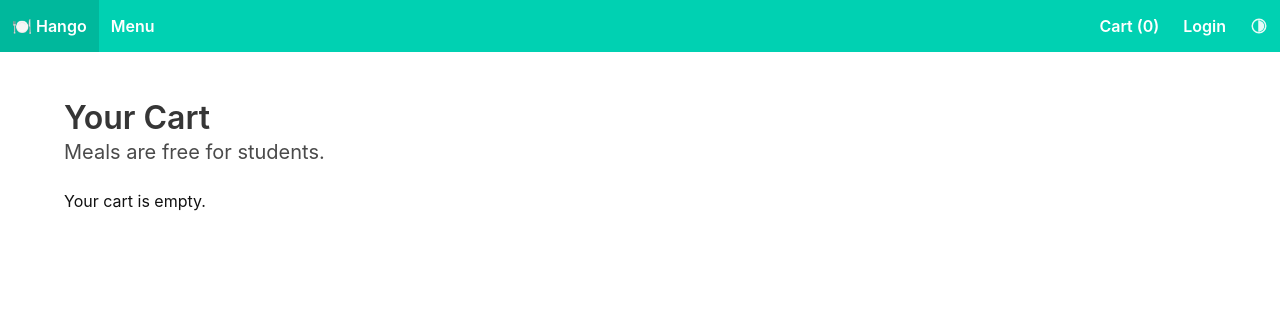
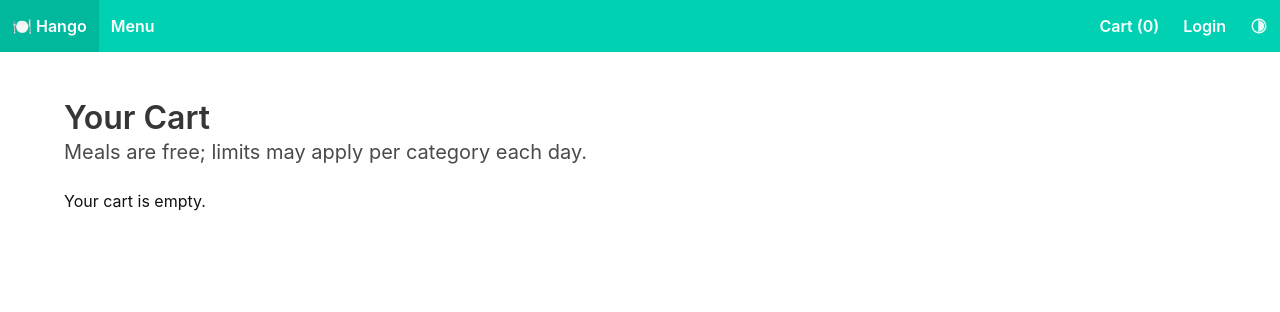
Before and after one commit to cotimacapa/hango, a Django app: page /orders/cart/ in a window 1280 px wide. Shown: the top 312 px of the page. Run offline with Django 5.2, Linux system fonts and the light colour scheme.

Commit message:
Limits, quotas added

```diff
--- a/apps/orders/views.py
+++ b/apps/orders/views.py
@@ -1,3 +1,5 @@
+from collections import Counter
+import datetime
 from django.contrib.auth.decorators import login_required
 from django.shortcuts import render, redirect, get_object_or_404
 from django.contrib import messages
@@ -10,20 +12,59 @@ from .forms import CheckoutForm
 def _cart_items(request):
     cart = request.session.get('cart', {})
     item_ids = [int(k) for k in cart.keys()]
-    items = Item.objects.filter(id__in=item_ids)
+    items = Item.objects.filter(id__in=item_ids).select_related("category")
     lines = []
     for it in items:
         qty = cart.get(str(it.id), 0)
         lines.append({"item": it, "qty": qty})
     return lines
 
+def _user_counts_today(user):
+    """Counts items by category for all non-canceled orders created today."""
+    counts = Counter()
+    if not user.is_authenticated:
+        return counts
+    start = timezone.localdate()
+    start_dt = timezone.make_aware(datetime.datetime.combine(start, datetime.time.min))
+    end_dt = timezone.make_aware(datetime.datetime.combine(start, datetime.time.max))
+    qs = OrderItem.objects.select_related("item__category").filter(
+        order__user=user,
+        order__created_at__range=(start_dt, end_dt)
+    ).exclude(order__status="canceled")
+    for oi in qs:
+        cat = getattr(getattr(oi.item, "category", None), "slug", None)
+        if cat:
+            counts[cat] += oi.qty
+    return counts
+
+def _cart_counts(cart):
+    """Counts items by category in the current cart."""
+    counts = Counter()
+    item_ids = [int(k) for k in cart.keys()]
+    for it in Item.objects.filter(id__in=item_ids).select_related("category"):
+        if it.category:
+            counts[it.category.slug] += cart.get(str(it.id), 0)
+    return counts
+
 def view_cart(request):
     lines = _cart_items(request)
     return render(request, 'orders/cart.html', {"lines": lines})
 
 def add(request, pk):
-    get_object_or_404(Item, pk=pk, is_active=True)
+    item = get_object_or_404(Item, pk=pk, is_active=True)
     cart = request.session.get('cart', {})
+    # If we know the user and the item has a quota, check before adding
+    if request.user.is_authenticated and item.category and item.category.daily_quota:
+        current = _user_counts_today(request.user) + _cart_counts(cart)
+        used = current[item.category.slug]
+        if used + 1 > item.category.daily_quota:
+            messages.warning(
+                request,
+                f"Daily limit reached for {item.category.name} "
+                f"({item.category.daily_quota} per day)."
+            )
+            return redirect('orders:cart')
+
     cart[str(pk)] = cart.get(str(pk), 0) + 1
     request.session['cart'] = cart
     messages.success(request, "Item added to cart.")
@@ -43,6 +84,29 @@ def checkout(request):
     if not lines:
         messages.warning(request, "Your cart is empty.")
         return redirect('menu:list')
+
+    # Final server-side enforcement (covers guests who add before logging in)
+    cart = request.session.get('cart', {})
+    have = _user_counts_today(request.user)
+    need = _cart_counts(cart)
+
+    # Look up quotas for categories present in cart
+    from apps.menu.models import Category  # local import to avoid circulars
+    quotas = {c.slug: c.daily_quota for c in Category.objects.all() if c.daily_quota}
+
+    violations = []
+    for slug, qty in need.items():
+        quota = quotas.get(slug)
+        if quota and (have.get(slug, 0) + qty) > quota:
+            violations.append((slug, quota, have.get(slug, 0), qty))
+
+    if violations:
+        msg_lines = []
+        for slug, quota, already, adding in violations:
+            msg_lines.append(f"{slug.replace('-', ' ').title()}: limit {quota}/day "
+                             f"(you already have {already} today, trying to add {adding}).")
+        messages.error(request, "Daily limits exceeded:\n" + "\n".join(msg_lines))
+        return redirect('orders:cart')
 
     if request.method == 'POST':
         form = CheckoutForm(request.POST)
--- a/templates/orders/cart.html
+++ b/templates/orders/cart.html
@@ -2,7 +2,7 @@
 {% block title %}Cart - Hango{% endblock %}
 {% block content %}
 <h1 class="title">Your Cart</h1>
-<p class="subtitle">Meals are free for students.</p>
+<p class="subtitle">Meals are free; limits may apply per category each day.</p>
 {% if lines %}
 <table class="table is-fullwidth">
   <thead>
@@ -11,7 +11,12 @@
   <tbody>
   {% for l in lines %}
     <tr>
-      <td>{{ l.item.name }}</td>
+      <td>
+        {{ l.item.name }}
+        {% if l.item.category %}
+          <span class="tag is-light is-small ml-2">{{ l.item.category.name }}</span>
+        {% endif %}
+      </td>
       <td>{{ l.qty }}</td>
       <td class="has-text-right">
         <a class="button is-small is-light" href="{% url 'orders:remove' l.item.id %}">Remove</a>
```
Also changed, not shown: apps/menu/admin.py (+9 -3 lines), apps/menu/models.py (+11 -0 lines), templates/menu/menu_list.html (+10 -0 lines), apps/menu/migrations/0003_category_item_category.py (added).
